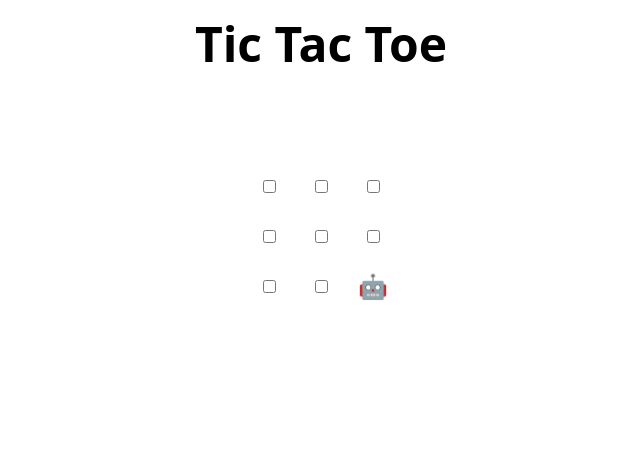
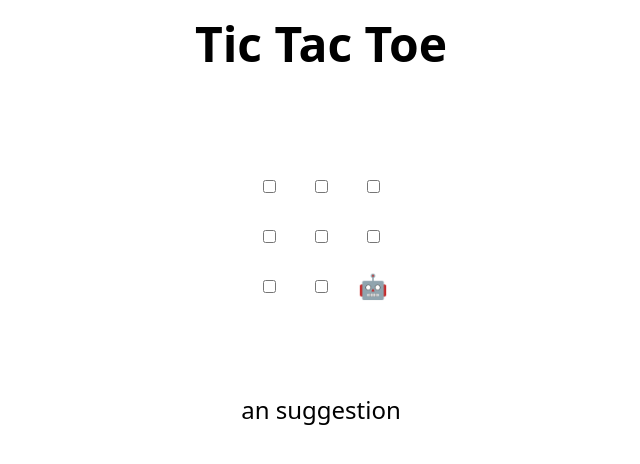
Before and after one commit to jasael/skills-review-pull-requests, a plain HTML site: page index.html in a window 1280 px wide. Shown: the whole page, without its empty margins (319-959 px from the left). Drawn offline with Linux system fonts and the light colour scheme.

Commit message:
Update index.html

```diff
--- a/index.html
+++ b/index.html
@@ -48,7 +48,7 @@
 </table>
 
 <h2 hidden>Game over, refresh to play again 🧑‍💻 🤖!</h2>
-
+an suggestion
 <script>
   // Initialization
   const boxes = Array.from(document.querySelectorAll("td"));
```
